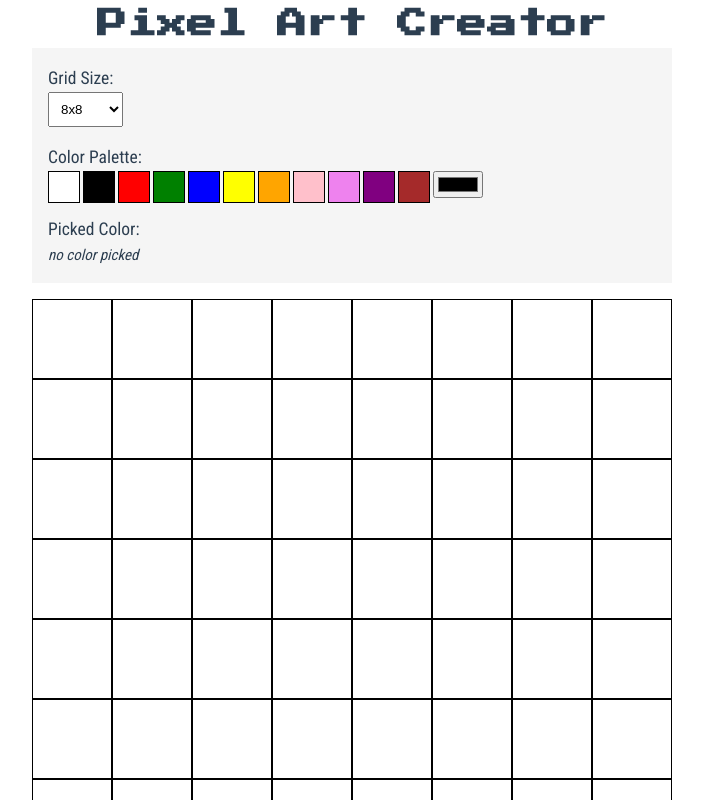
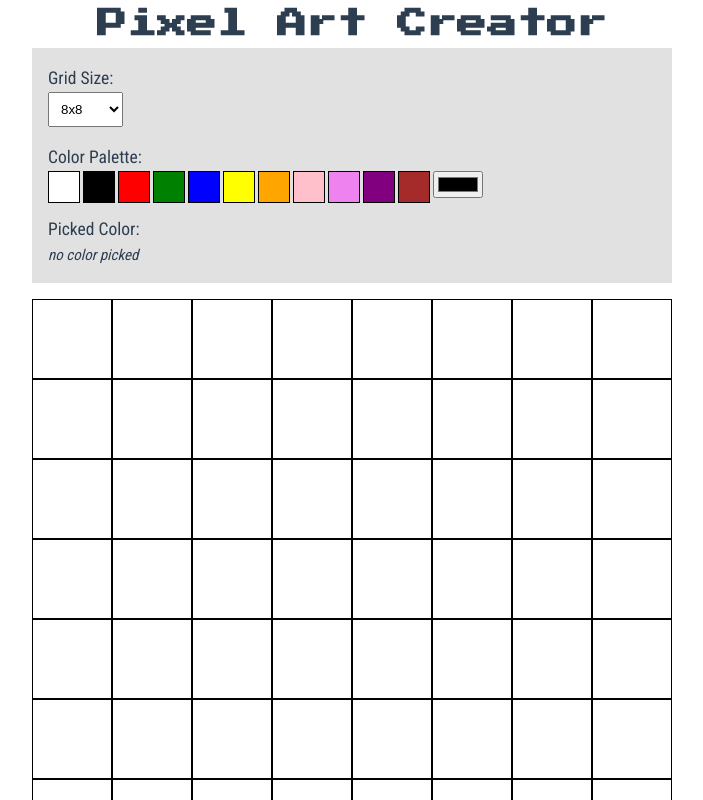
Before and after one commit to JakubKuspiel/PixelArtCreator, a Vue app: page / in a window 1280 px wide. Shown: the top 800 px of the page, without its empty margins (0-703 px from the left). Built offline with nearby package versions, Linux system fonts and the light colour scheme.

Commit message:
color Adjusmtent for controls

```diff
--- a/src/App.vue
+++ b/src/App.vue
@@ -44,7 +44,7 @@ function printCanvas(){
     const base64image = c.toDataURL("image/png");
     let anchor = document.createElement('a');
     anchor.setAttribute("href", base64image);
-    anchor.setAttribute("download", "my-image.png")
+    anchor.setAttribute("download", "my-pixel-art.png")
     anchor.click();
     anchor.remove();
   })
@@ -167,7 +167,7 @@ function printCanvas(){
 @import url('https://fonts.googleapis.com/css2?family=Press+Start+2P&family=Roboto+Condensed&display=swap');
 
 .controls{
-  background-color: rgb(245, 245, 245);
+  background-color: rgb(225, 225, 225);
   min-height: auto;
   min-width: auto;
   padding-bottom: 1rem;
```
